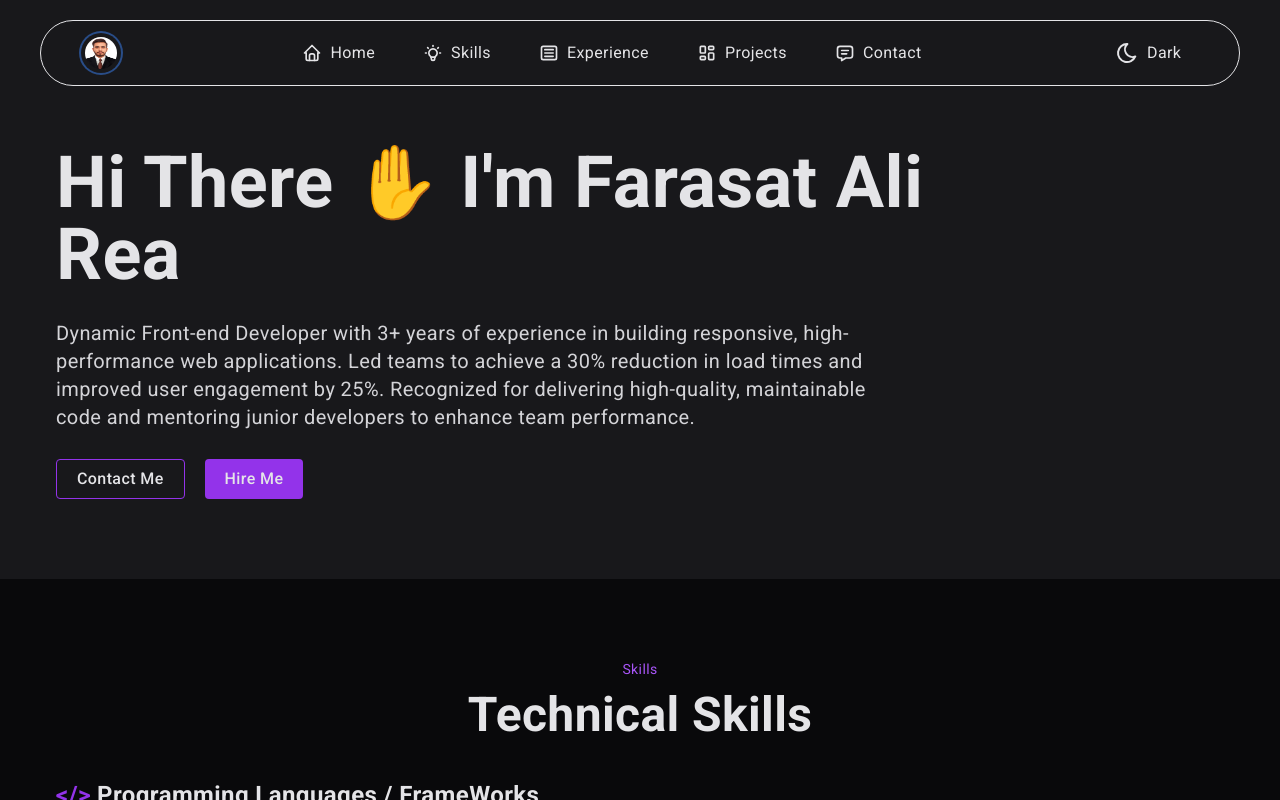
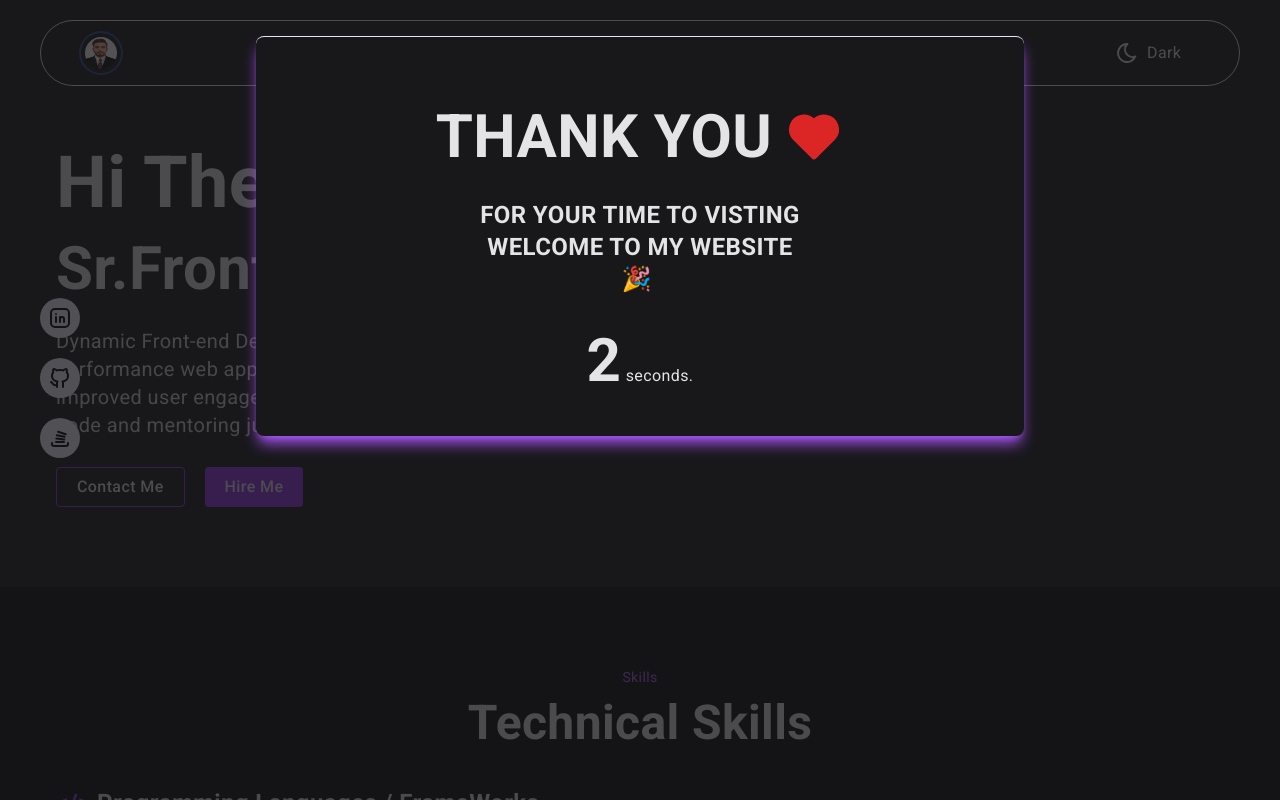
Before and after one commit to Farasat-Basra/portfolio-nextjs, a Next.js app: page / in a window 1280 px wide. Shown: the top 800 px of the page. Built offline with nearby package versions, Linux system fonts and the light colour scheme.

Commit message:
welcome modal

```diff
--- a/app/(portfolio)/_components/experience/index.tsx
+++ b/app/(portfolio)/_components/experience/index.tsx
@@ -3,7 +3,7 @@ import SectionHeading from "../common/section-heading";
 const experiences = [
   {
     position: "Senior Frontend Developer",
-    duration: "September 2023 - Present",
+    duration: "November 2023 - Present",
     current: false,
     company: "Axis Coding Solutions, Lahore, Pakistan.",
     responsibilities: [
@@ -19,7 +19,7 @@ const experiences = [
   },
   {
     position: "Associate Frontend Developer",
-    duration: "june 2021 - September 2023",
+    duration: "February 2022 - November 2023",
     company: "Axis Coding Solutions, Lahore, Pakistan.",
     responsibilities: [
       "Built responsive web apps using React.js and integrated third-party APIs.",
@@ -34,7 +34,7 @@ const experiences = [
   },
   {
     position: "Junior Frontend Developer",
-    duration: "June 2020 - july 2021",
+    duration: "June 2021 - Feb 2022",
     company: "Axis Coding Solutions, Lahore, Pakistan.",
     responsibilities: [
       "Worked on small to medium-sized features for web applications using HTML, CSS, and JavaScript.",
@@ -49,7 +49,7 @@ const experiences = [
   },
   {
     position: "Internee Frontend Developer",
-    duration: "February 2020 - June 2020",
+    duration: "February 2021 - June 2021",
     company: "Axis Coding Solutions, Lahore, Pakistan.",
     responsibilities: [
       "Assisted senior developers with building small frontend features.",
--- a/app/(portfolio)/_components/home/index.tsx
+++ b/app/(portfolio)/_components/home/index.tsx
@@ -15,24 +15,26 @@ export const HomeSection = () => {
       className="px-5 md:container py-20 flex justify-center items-center"
     >
       <div className="">
-        <div className=" w-[100%] lg:w-[80%]">
+        {/* <div className=" w-[100%] lg:w-[80%]">
           <TypeAnimation
             sequence={[
               "Hi There ✋ I'm Farasat Ali Front-end Developer 💻",
               1000,
               "Hi There ✋ I'm Farasat Ali React Developer 💻",
               1000,
-              "“First, solve the problem. Then, write the code.” - John Johnson 🧠💡",
+              "Hi There ✋ I'm Farasat Ali Front-end Engineer 💻",
               1000,
+              // "“First, solve the problem. Then, write the code.” - John Johnson 🧠💡",
+              // 1000,
             ]}
             speed={50}
             // style={{ fontSize: "4em", fontWeight: "bold" }}
             className="text-3xl lg:text-7xl  font-bold transition-all duration-700 "
             // repeat={Infinity}
           />
-        </div>
+        </div> */}
 
-        {/* <h1 className="group inline-block text-4xl  lg:text-7xl font-bold leading-snug">
+        <h1 className="group inline-block text-4xl  lg:text-7xl font-bold leading-snug">
           <span className="relative after:block after:transition-[width] after:duration-500 after:ease-out after:w-0 after:content-[''] after:h-1 after:rounded-md after:group-hover:w-full after:bg-secondary-700 after:dark:bg-secondary-200 after:absolute after:bottom-0 after:left-0">
             Hi There ✋ I&#39;m Farasat Ali
           </span>
@@ -41,7 +43,7 @@ export const HomeSection = () => {
           <span className="relative after:block after:transition-[width] after:duration-500 after:ease-out after:w-0 after:content-[''] after:h-1 after:rounded-md after:group-hover:w-full after:bg-secondary-700 after:dark:bg-secondary-200 after:absolute after:bottom-0 after:left-0">
             Sr.Front-end Developer 💻
           </span>
-        </h1> */}
+        </h1>
 
         <p className="text-secondary w-[100%] lg:w-[70%] mt-7 text-md lg:text-xl text-pretty text-secondary-600 dark:text-secondary-300">
           Dynamic Front-end Developer with 3+ years of experience in building
--- a/app/(portfolio)/layout.tsx
+++ b/app/(portfolio)/layout.tsx
@@ -8,9 +8,11 @@ import { useState } from "react";
 function PortfolioLayout(props: ChildrenProps) {
   const { children } = props;
   const [show, setShow] = useState(false);
+  const [showModal, setShowModal] = useState(true);
   return (
     <div className="relative selection:bg-primary selection:text-secondary-700 dark:bg-secondary-900 transition text-secondary-700 flex flex-col h-full dark:text-secondary-200 tracking-wide">
-      {!show && <Navbar setShow={setShow} />}
+      {!show && <Navbar setShow={setShow} showModal={showModal} setShowModal={setShowModal} />}
+
       {!show && (
         <main className="h-full flex-grow flex flex-col gap-5 items-start">
           {children}
--- /dev/null
+++ b/components/core/Modal.tsx
@@ -0,0 +1,59 @@
+import { IconHeartFilled } from "@tabler/icons-react";
+import React, { useState, useEffect } from "react";
+import { TypeAnimation } from "react-type-animation";
+
+const Modal = ({ onClose }: { onClose: () => void }) => {
+  const [remainingTime, setRemainingTime] = useState(7);
+
+  useEffect(() => {
+    const timer = setInterval(() => {
+      if (remainingTime > 0) {
+        setRemainingTime((prevTime) => prevTime - 1);
+      } else {
+        onClose();
+        clearInterval(timer);
+      }
+    }, 1000);
+
+    return () => clearInterval(timer);
+  }, [remainingTime, onClose]);
+
+  return (
+    <div className="fixed inset-0  bg-secondary-900 flex justify-center  z-50 bg-black bg-opacity-75">
+      <div className="bg-secondary-900 translate-y-9  shadow-lg shadow-primary-500 border-t   ease-in duration-300 flex flex-col  items-center justify-center  w-[60%] h-[50%] rounded-lg p-6">
+        <h2 className="font-bold mt-10 flex gap-3 justify-center text-6xl mb-4">
+          THANK YOU
+          <span className="font-bold  text-red-dark justify-center items-center text-6xl  text-center mb-4">
+            {" "}
+            <IconHeartFilled size={60} />{" "}
+          </span>
+        </h2>
+        {/* <h2 className="font-bold text-center text-3xl mb-4">
+          {" "}
+          FOR YOUR TIME TO VISTING
+        </h2> */}
+        <h2 className="text-2xl px-5 w-[50%] flex justify-center items-center  font-bold mb-4">
+          <TypeAnimation
+            sequence={[
+              "   FOR YOUR TIME TO VISTING WELCOME TO MY WEBSITE 🎉",
+              1000,
+            ]}
+            speed={50}
+            className="text-md text-center  font-bold transition-all duration-700 "
+          />
+        </h2>
+        <p className="text-gray-700 text-center mt-5 mb-4">
+          <span className="font-bold text-6xl ">{remainingTime}</span> seconds.
+        </p>
+        {/* <button
+          className="bg-blue-500 text-white px-4 py-2 rounded-md"
+          onClick={onClose}
+        >
+          Close
+        </button> */}
+      </div>
+    </div>
+  );
+};
+
+export default Modal;
--- a/components/core/navigation/index.tsx
+++ b/components/core/navigation/index.tsx
@@ -6,9 +6,15 @@ import { NavLinks } from "./nav-links";
 import { cn } from "@/utils";
 import { useScroll } from "@/utils/hooks";
 import { AppIcon } from "../app-icon";
-import { IconMenu2 } from "@tabler/icons-react";
+import {
+  IconBrandGithub,
+  IconBrandLinkedin,
+  IconBrandStackoverflow,
+  IconMenu2,
+} from "@tabler/icons-react";
+import Modal from "../Modal";
 
-function Navbar({ setShow }: any) {
+function Navbar({ setShow, showModal, setShowModal }: any) {
   const [isScrolled] = useScroll();
   return (
     <header
@@ -22,10 +28,10 @@ function Navbar({ setShow }: any) {
       <div>
         <div className="px-7 bg-primary-50/50 dark:bg-secondary-800/50  py-4 flex lg:hidden justify-between items-center  ">
           <div className="flex justify-end  items-center">
-          <IconMenu2 size={30} onClick={() => setShow(true)} />
+            <IconMenu2 size={30} onClick={() => setShow(true)} />
             <ThemeToggler />
           </div>
-            <AppIcon />
+          <AppIcon />
         </div>
       </div>
 
@@ -47,6 +53,36 @@ function Navbar({ setShow }: any) {
           <ThemeToggler />
         </div>
       </nav>
+      <div className="sticky mt-48 flex flex-col gap-5 ml-10">
+        <a
+          target="_blank"
+          href="https://www.linkedin.com/in/farasat-ali37/"
+          rel="noopener  noreferrer"
+        >
+          <div className="bg-primary-50 text-[#000] hover:border-2 hover:border-primary-500 rounded-full size-10 p-2 flex justify-center items-center">
+            <IconBrandLinkedin />
+          </div>
+        </a>
+        <a
+          target="_blank"
+          href="https://github.com/Farasat-Basra"
+          rel="noopener  noreferrer"
+        >
+          <div className="bg-primary-50 text-[#000] hover:border-2 hover:border-primary-500 rounded-full size-10 p-2 flex justify-center items-center">
+            <IconBrandGithub />
+          </div>
+        </a>
+        <a
+          target="_blank"
+          href="https://stackoverflow.com/users/22702465/frasat-basra"
+          rel="noopener  noreferrer"
+        >
+          <div className="bg-primary-50 text-[#000] hover:border-2 hover:border-primary-500 rounded-full size-10 p-2 flex justify-center items-center">
+            <IconBrandStackoverflow />
+          </div>
+        </a>
+      </div>
+      {showModal && <Modal onClose={() => setShowModal(false)} />}
     </header>
   );
 }
```
